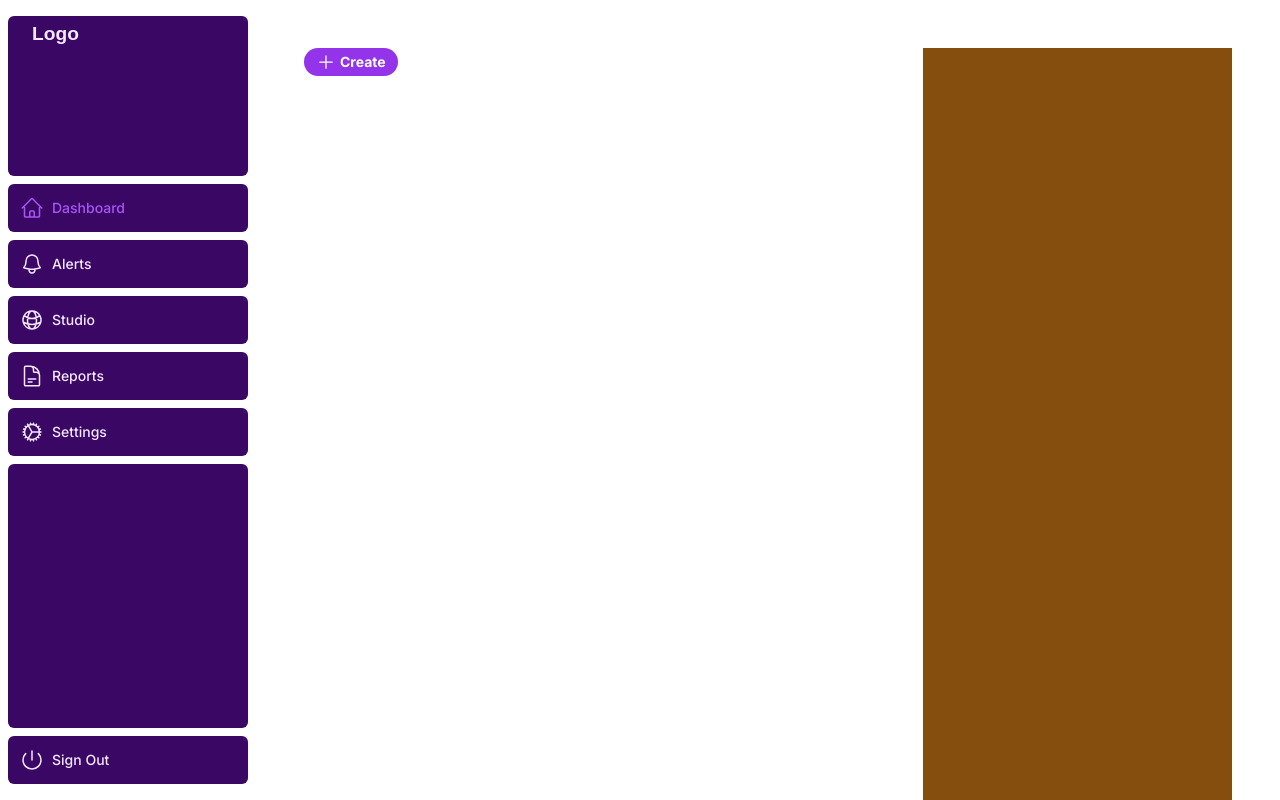
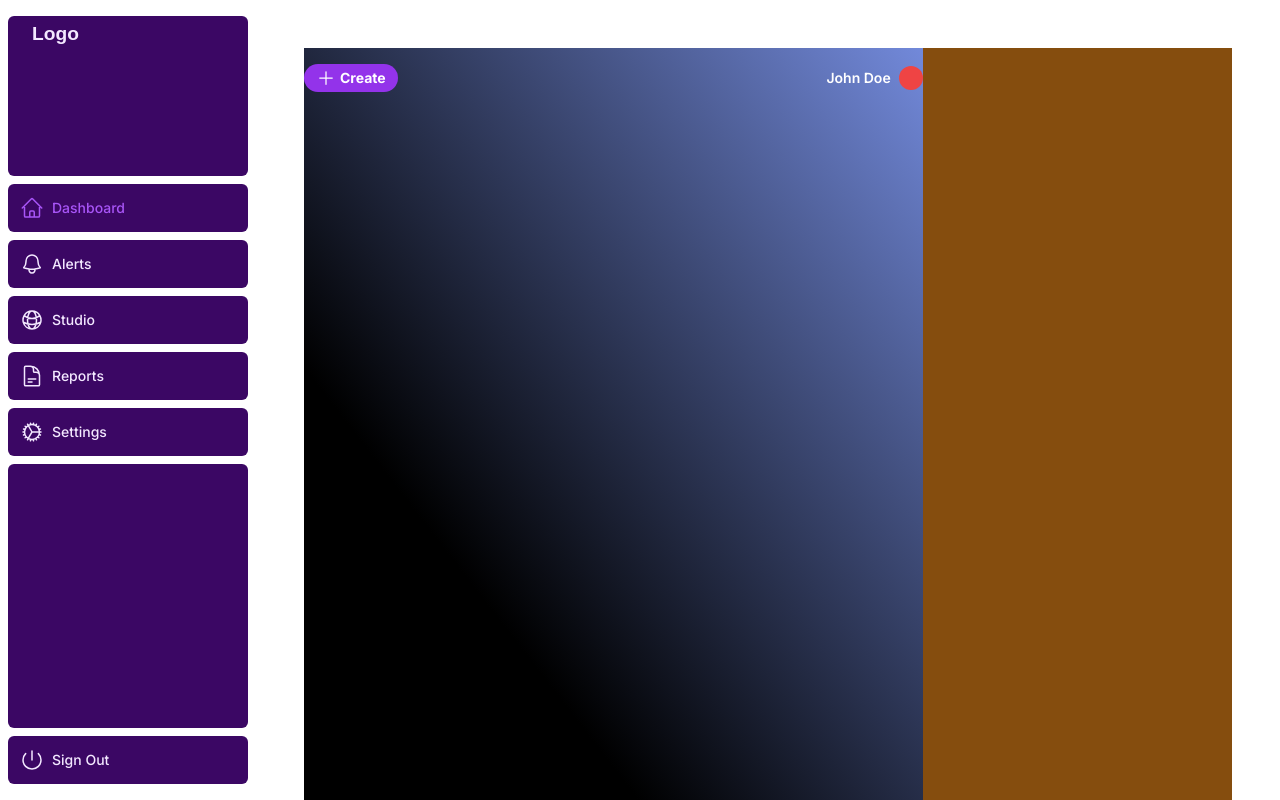
Before and after one commit to Leeky19/nextjs-tp, a Next.js app in the folder nextjs-tpnote/: page /dashboard in a window 1280 px wide. Built offline with nearby package versions, Linux system fonts and the light colour scheme; a web font is replaced by a local one.

Commit message:
Ajout du la liste déroulante vide du porfil utilisateur et changement de couleur de fond avec un dégradé du violet au noir sur la partie dashboard

```diff
--- a/nextjs-tpnote/src/app/dashboard/page.tsx
+++ b/nextjs-tpnote/src/app/dashboard/page.tsx
@@ -4,11 +4,25 @@ export default function Page() {
   return (
     <div className="flex h-screen">
       {/* Partie gauche - occupe 2/3 de la largeur */}
-      <div className="w-2/3 h-full">
-        <button className="bg-purple-600 hover:bg-purple-700 text-white font-bold text-sm py-1 px-3 rounded-full flex items-center">
-          <PlusIcon className="h-5 w-5 mr-1" /> Create
-        </button>
-        {/* Le reste du contenu de la page de tableau de bord */}
+      <div className="w-2/3 h-full flex flex-col justify-between" style={{background: 'linear-gradient(to bottom left, #7289da, black 70%)'}}>
+        <div>
+          <div className="flex justify-between items-center">
+            <button className="bg-purple-600 hover:bg-purple-700 text-white font-bold text-sm py-1 px-3 rounded-full flex items-center mt-4">
+              <PlusIcon className="h-5 w-5 mr-1" /> Create
+            </button>
+            {/* Liste déroulante utilisateur */}
+            <div className="relative">
+              <button className="flex items-center text-sm font-semibold text-white rounded-full focus:outline-none mt-4">
+                John Doe {/* Texte à gauche du cercle rouge */}
+                <div className="h-6 w-6 rounded-full bg-red-500 ml-2"></div> {/* Cercle rouge à droite du texte */}
+              </button>
+              {/* Contenu de la liste déroulante */}
+              <div className="absolute right-0 mt-2 w-48 bg-white rounded-lg shadow-lg">
+                {/* Contenu de la liste déroulante */}
+              </div>
+            </div>
+          </div>
+        </div>
       </div>
       {/* Partie droite - occupe 1/3 de la largeur */}
       <div className="w-1/3 h-full bg-yellow-800">
```
